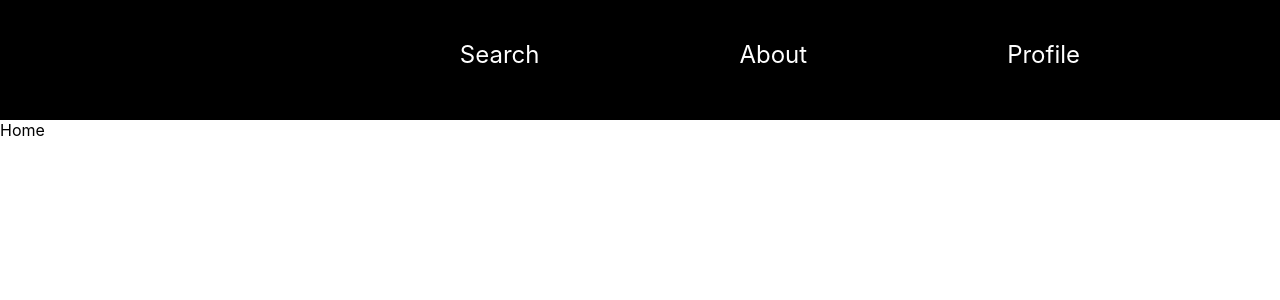
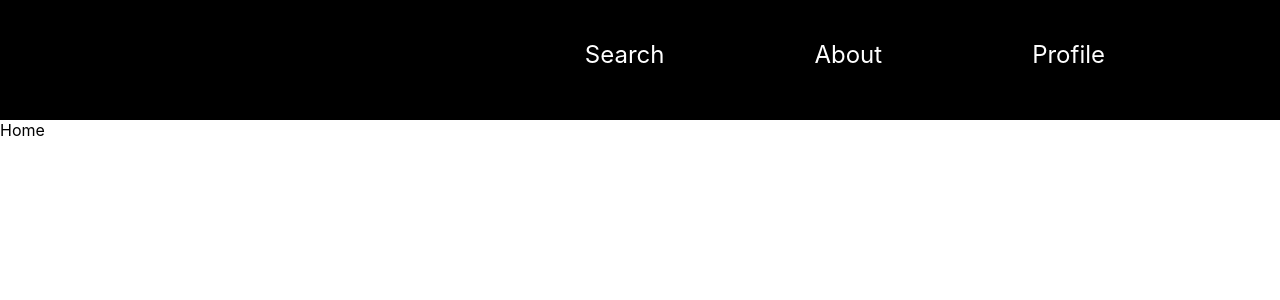
Before and after one commit to antonclayton/CLOTH-APP, a React (Create React App) app: page / in a window 1280 px wide. Shown: the top 300 px of the page. Built offline with nearby package versions, Linux system fonts and the light colour scheme.

Commit message:
navbar spacing

```diff
--- a/src/components/Navbar.js
+++ b/src/components/Navbar.js
@@ -6,15 +6,15 @@ import MenuIcon from '@mui/icons-material/Menu';
 
 const Navbar = () => {
 
-  const[openLinks, setOpenLinks] = useState(true);
+  const[openLinks, setOpenLinks] = useState(true); //openLinks is current state; setOpenLinks acts on that state; useState(initial state is true)
 
   const toggleNavbar = () => {
-    setOpenLinks(!openLinks)
+    setOpenLinks(!openLinks) //flip from true -> false or false -> true
   }
 
   useEffect(() => {
     const handleResize = () => {
-      setOpenLinks(window.innerWidth > 950) //set true if less than 600px
+      setOpenLinks(window.innerWidth > 950) //set true if greater 600px
       // console.log(window.innerWidth > 800);
       // console.log(window.innerWidth) debugging
     }
@@ -45,9 +45,9 @@ const Navbar = () => {
         height='40px'
         padding='40px 100px'>
           <div className={openLinks ? 'open' : 'closed'}>
-            <Link to='/' className='link' style={{padding:'30px 100px', color: 'white', fontSize: '24px', textDecoration: 'none'}}>Search</Link>
-            <Link to='/about' className='link'style={{padding: '30px 100px', color: 'white', fontSize: '24px', textDecoration: 'none'}}>About</Link>
-            <Link to='/profile' className='link' style={{padding:'30px 100px', color: 'white', fontSize: '24px', textDecoration: 'none'}}>Profile</Link>
+            <Link to='/' className='link' style={{padding:'30px 75px', color: 'white', fontSize: '24px', textDecoration: 'none'}}>Search</Link>
+            <Link to='/about' className='link'style={{padding: '30px 75px', color: 'white', fontSize: '24px', textDecoration: 'none'}}>About</Link>
+            <Link to='/profile' className='link' style={{padding:'30px 75px', color: 'white', fontSize: '24px', textDecoration: 'none'}}>Profile</Link>
           </div>
 
           <button onClick={toggleNavbar} id='toggle' className={openLinks ? 'closed' : 'open'}><MenuIcon fontSize='large'/></button>
```
